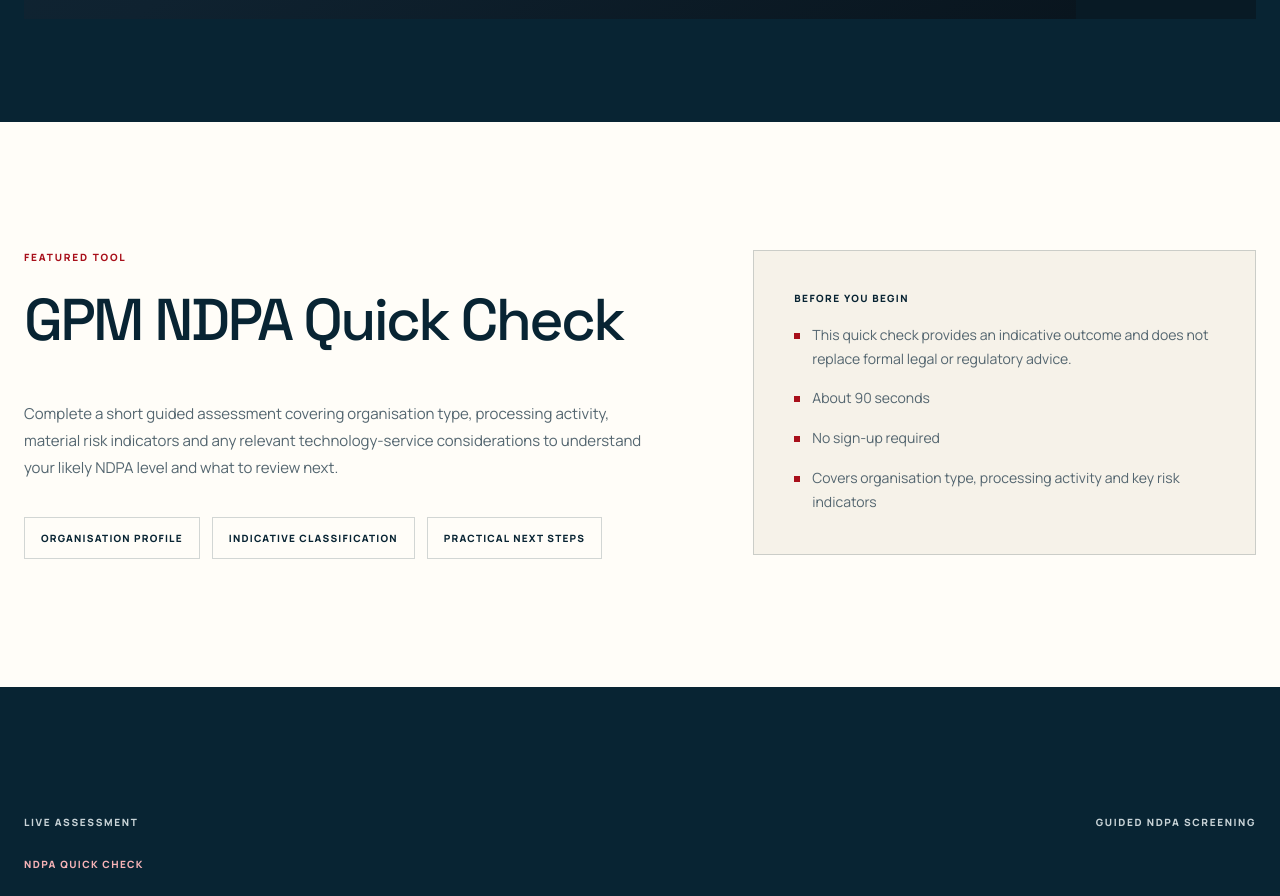
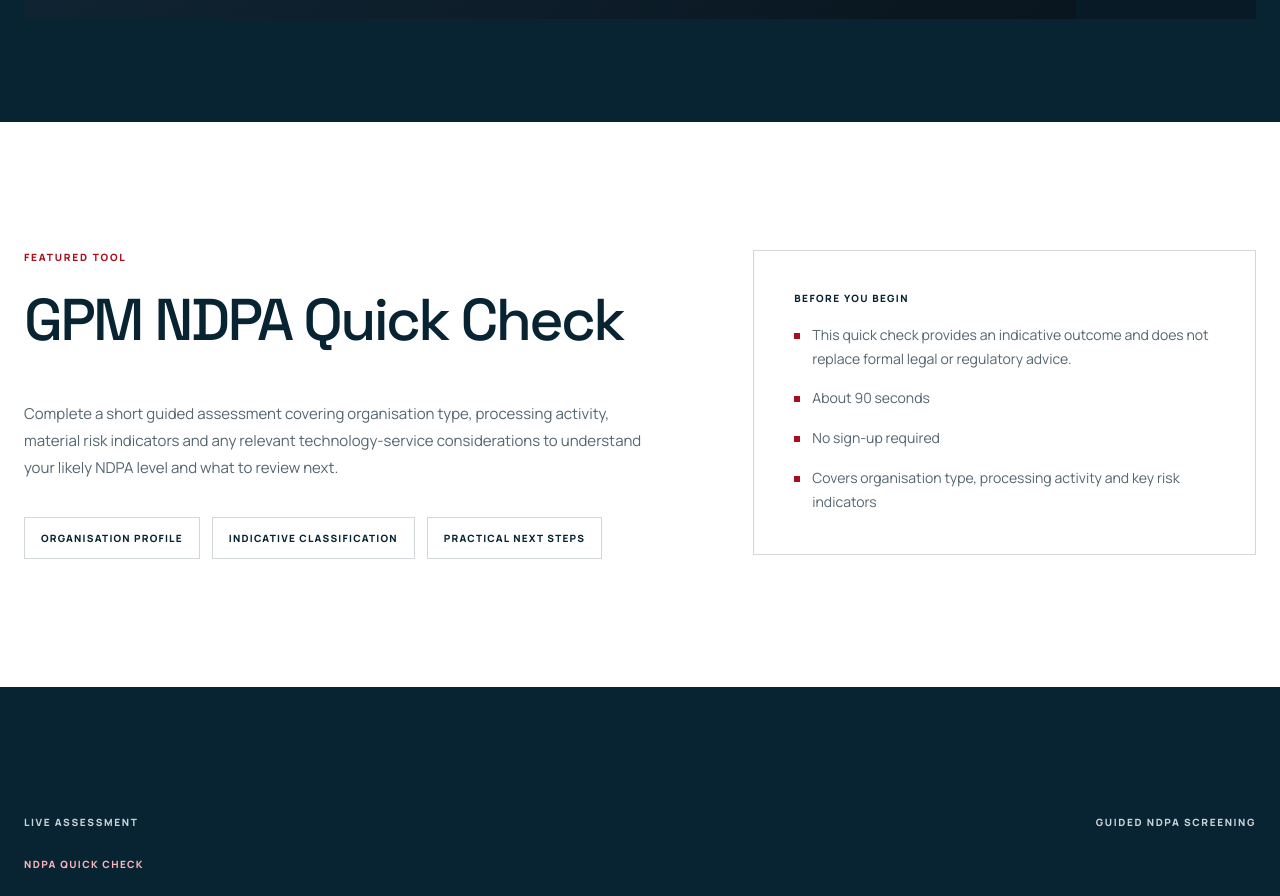
Before and after one commit to Rexdomine/gpm-associates-signal-architecture, a Next.js app: page /tools in a window 1280 px wide. Shown: the part 1180-2076 px from the top of the page. Built offline with nearby package versions, Linux system fonts and the light colour scheme.

Commit message:
Switch site base surfaces to true white

```diff
--- a/app/globals.css
+++ b/app/globals.css
@@ -3,11 +3,11 @@
   --navy-deep: #041923;
   --crimson: #a80f1a;
   --crimson-dark: #850a12;
-  --ivory: #f6f2e9;
-  --paper: #fffdf8;
+  --ivory: #ffffff;
+  --paper: #ffffff;
   --ink: #132833;
   --slate: #53656f;
-  --mist: #e6ecec;
+  --mist: #ffffff;
   --rule: rgba(8, 36, 51, 0.18);
   --rule-light: rgba(255, 255, 255, 0.22);
   --shell: min(100% - 48px, 1320px);
@@ -29,7 +29,7 @@ p, h1, h2, h3, h4, figure { margin-top: 0; }
 .skip-link:focus { transform: none; }
 :focus-visible { outline: 3px solid #e0525b; outline-offset: 4px; }
 
-.site-header { position: sticky; z-index: 80; top: 0; border-bottom: 1px solid var(--rule); background: rgba(255, 253, 248, 0.96); backdrop-filter: blur(16px); }
+.site-header { position: sticky; z-index: 80; top: 0; border-bottom: 1px solid var(--rule); background: rgba(255, 255, 255, 0.96); backdrop-filter: blur(16px); }
 .header-inner { min-height: 96px; display: grid; grid-template-columns: 148px minmax(0, 1fr) auto; align-items: center; gap: clamp(18px, 2vw, 32px); }
 .brand { width: 132px; height: 80px; display: grid; place-items: center; overflow: hidden; }
 .brand img { width: 126px; height: auto; }
```
